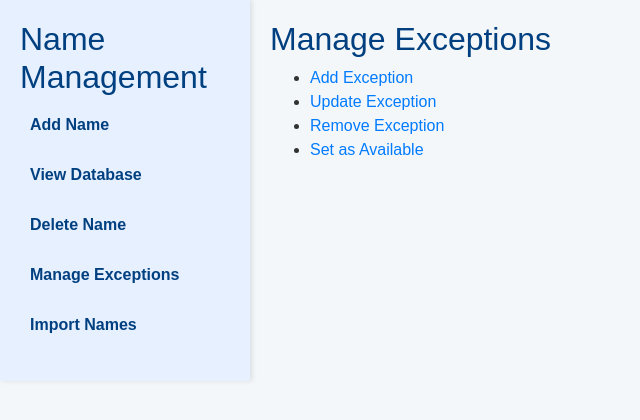
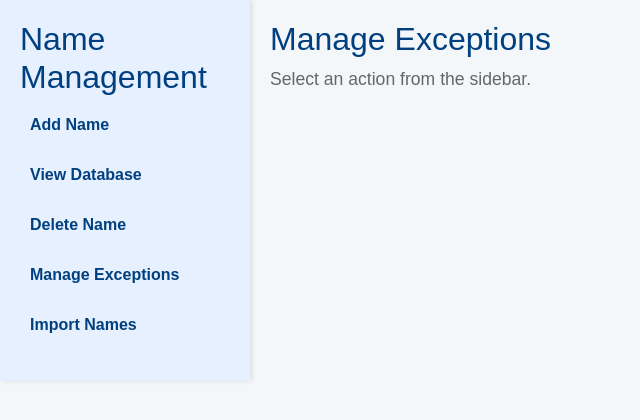
Before and after one commit to warranmav/speaker_assignments_web, a Flask app: page /name_management/exception in a window 1280 px wide. Shown: the part 100-520 px from the top of the page, without its empty margins (0-640 px from the left). Run offline with Flask 3, Linux system fonts and the light colour scheme; some libraries are stand-ins or nearby versions.

Commit message:
SWA-29 Created sidebar persistance for exceptions

```diff
--- a/app/templates/base.html
+++ b/app/templates/base.html
@@ -33,6 +33,8 @@
                 {% include 'sidebars/name_management_menu.html' %}
             {% elif 'assign' in request.endpoint %}
                 {% include 'sidebars/manage_assignments_menu.html' %}
+            {% elif 'exception' in request.endpoint %}
+                {% include 'sidebars/exception_sidebar.html' %}
             {% endif %}
             {% endblock %}
         </div>
--- a/app/templates/manage_exceptions.html
+++ b/app/templates/manage_exceptions.html
@@ -2,10 +2,5 @@
 
 {% block content %}
 <h2>Manage Exceptions</h2>
-<ul>
-    <li><a href="{{ url_for('exception.add_exception') }}">Add Exception</a></li>
-    <li><a href="{{ url_for('exception.update_exception') }}">Update Exception</a></li>
-    <li><a href="{{ url_for('exception.remove_exception') }}">Remove Exception</a></li>
-    <li><a href="{{ url_for('exception.set_available') }}">Set as Available</a></li>
-</ul>
+<p>Select an action from the sidebar.</p>
 {% endblock %}
```
Also changed, not shown: app/templates/sidebars/exception_sidebar.html (added, +7 -0 lines), speaker_assignment.db.
